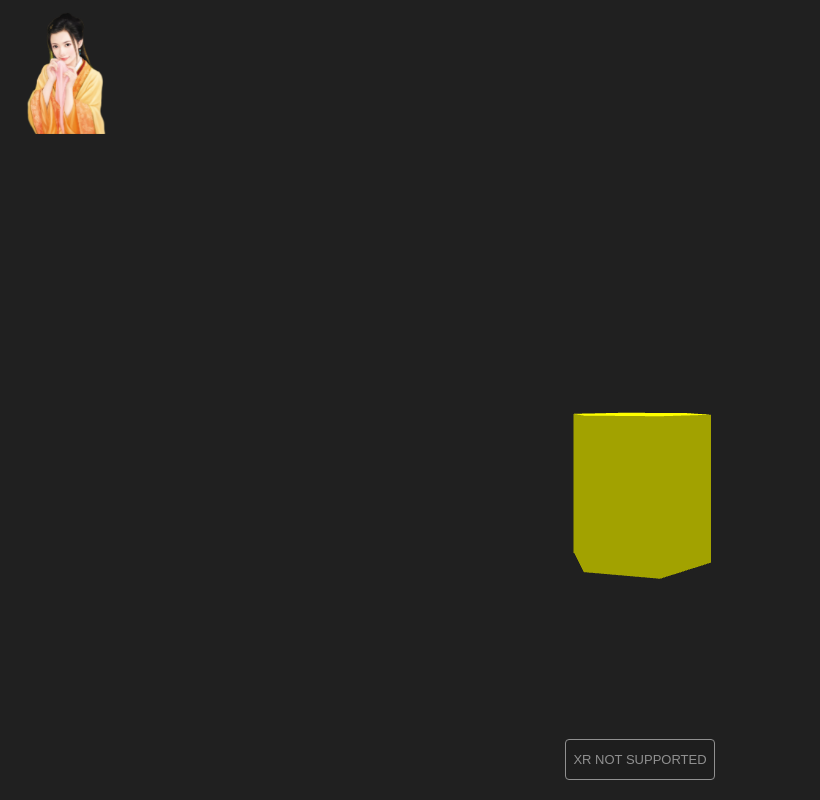
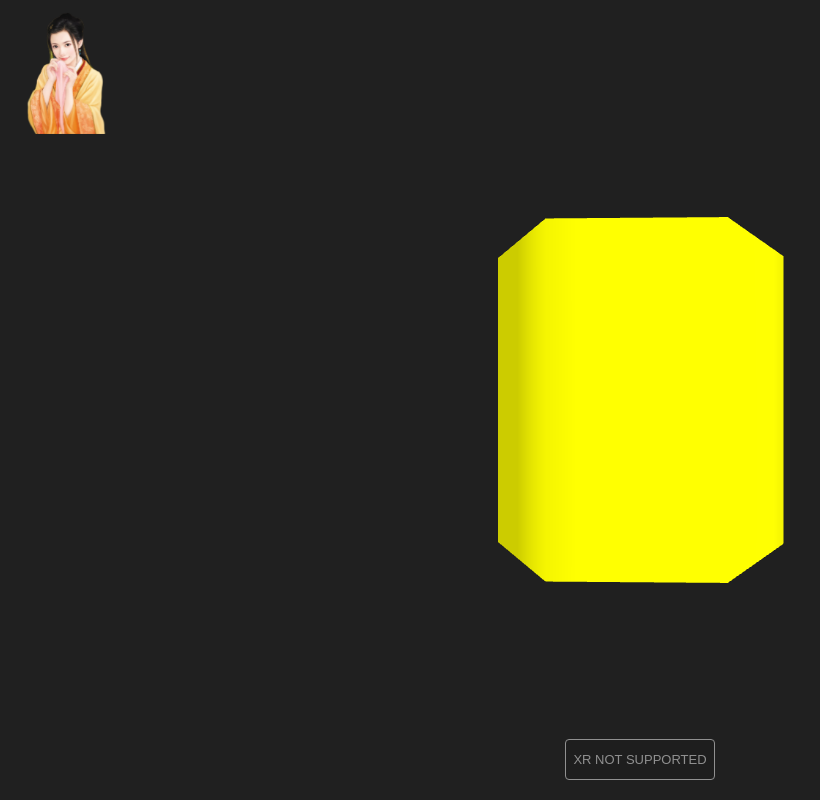
Before and after one commit to HBKIM/WebXR, a plain HTML site: page index.html in a window 1280 px wide. Shown: the whole page, without its empty margins (0-820 px from the left). Drawn offline with nearby package versions, Linux system fonts and the light colour scheme; animation ran at ten frames a second.

Commit message:
Update index.html

```diff
--- a/index.html
+++ b/index.html
@@ -39,7 +39,7 @@
       scene.background = new THREE.Color(0x202020);
 
       camera = new THREE.PerspectiveCamera(70, window.innerWidth / window.innerHeight, 0.01, 100);
-      camera.position.set(0, 1.6, 3); // VR 시점에 맞게 높이 조정
+      camera.position.set(0, 1.6, 0); // VR 기준 눈높이
 
       renderer = new THREE.WebGLRenderer({ antialias: true });
       renderer.setSize(window.innerWidth, window.innerHeight);
@@ -48,15 +48,18 @@
       document.body.appendChild(XRButton.createButton(renderer));
 
       // 조명 추가
-      const light = new THREE.HemisphereLight(0xffffff, 0x444444);
-      light.position.set(0, 1, 0);
-      scene.add(light);
+      const ambientLight = new THREE.AmbientLight(0xffffff, 0.8);
+      scene.add(ambientLight);
 
-      // 육각기둥 만들기 (정육각형 기반)
-      const geometry = new THREE.CylinderGeometry(0.5, 0.5, 1, 6); // 반지름, 높이, 면 개수
+      const directionalLight = new THREE.DirectionalLight(0xffffff, 0.5);
+      directionalLight.position.set(1, 3, 2);
+      scene.add(directionalLight);
+
+      // 육각기둥 만들기
+      const geometry = new THREE.CylinderGeometry(0.5, 0.5, 1, 6);
       const material = new THREE.MeshStandardMaterial({ color: 0xffff00 });
       hexagon = new THREE.Mesh(geometry, material);
-      hexagon.position.set(0, 1, -1); // 사용자 앞쪽에 배치
+      hexagon.position.set(0, 1.6, -2); // 사용자 앞쪽에 배치
       scene.add(hexagon);
 
       window.addEventListener('resize', onWindowResize);
@@ -70,7 +73,7 @@
 
     function animate() {
       renderer.setAnimationLoop(() => {
-        hexagon.rotation.y += 0.005;
+        hexagon.rotation.y += 0.01;
         renderer.render(scene, camera);
       });
     }
```
